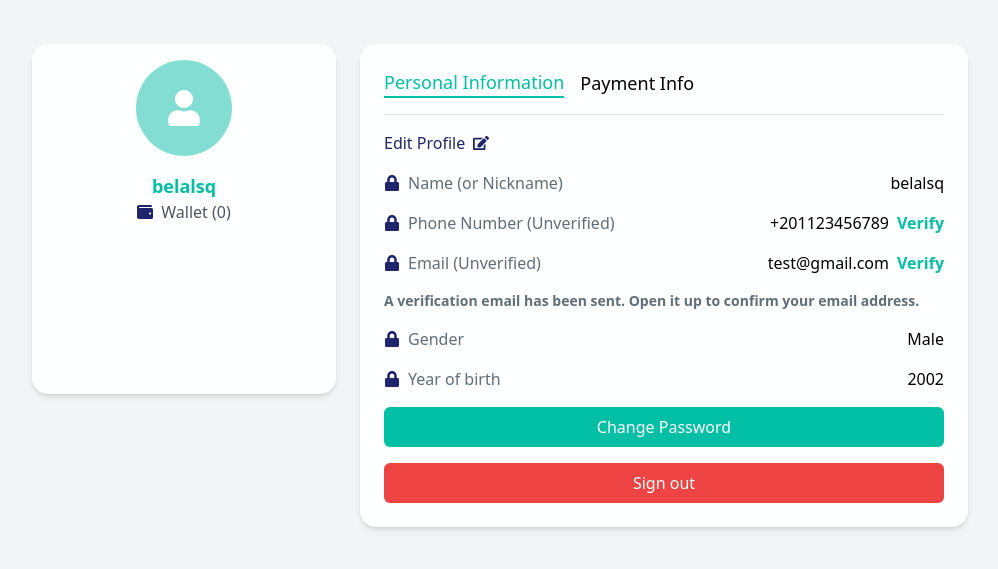
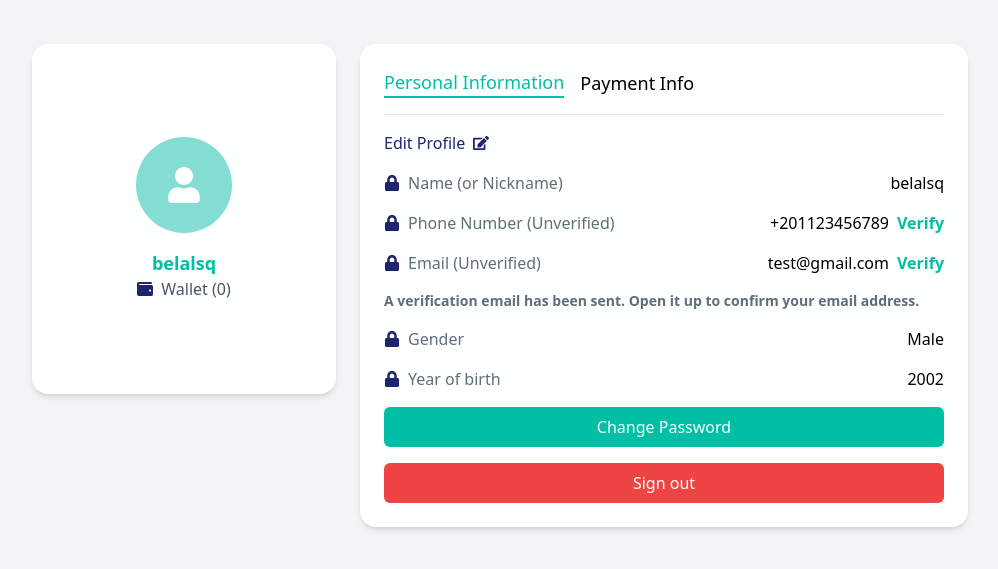
Before and after one commit to a7medk7aledak/VitaPsyche-Graduation-Project, a Next.js app in the folder client/: page /profile in a window 1280 px wide. Shown: the part 115-684 px from the top of the page, without its empty margins (140-1138 px from the left). Built offline with nearby package versions, Linux system fonts and the light colour scheme.

Commit message:
Update page.tsx

```diff
--- a/client/app/profile/page.tsx
+++ b/client/app/profile/page.tsx
@@ -52,8 +52,8 @@ const ProfilePage = () => {
     <div className="min-h-screen bg-gray-100 py-10 flex justify-center items-center px-4 sm:px-6 lg:px-8">
       <div className="container justify-center mx-auto flex flex-col lg:flex-row space-y-6 lg:space-y-0 lg:space-x-6">
         {/* Sidebar */}
-        <aside className="lg:w-1/4 w-full bg-white shadow-md p-4 rounded-2xl h-auto lg:h-[350px] flex flex-col items-center">
-          <div className="flex flex-col items-center ">
+        <aside className="lg:w-1/4 w-full justify-center bg-white shadow-md p-4 rounded-2xl h-auto lg:h-[350px] flex flex-col items-center">
+          <div className="flex flex-col   items-center ">
             {/* Profile Image with Icon */}
             <div className="relative w-24 h-24 bg-button rounded-full mb-4 flex items-center justify-center">
               <FaUser className="text-white text-4xl" />
```
